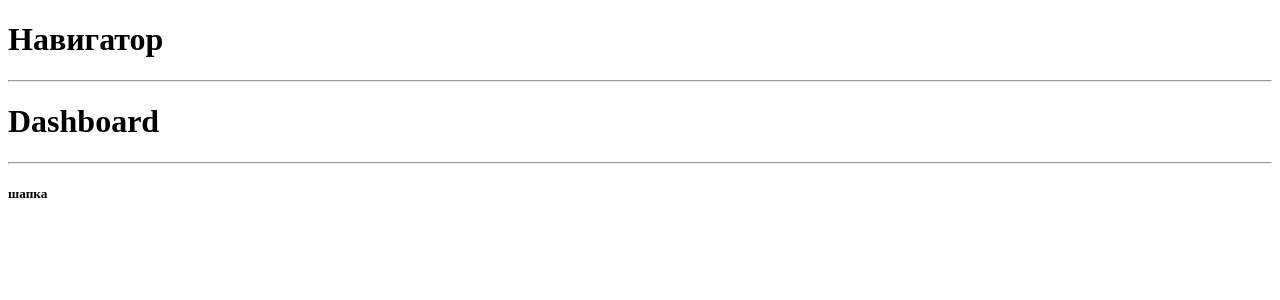
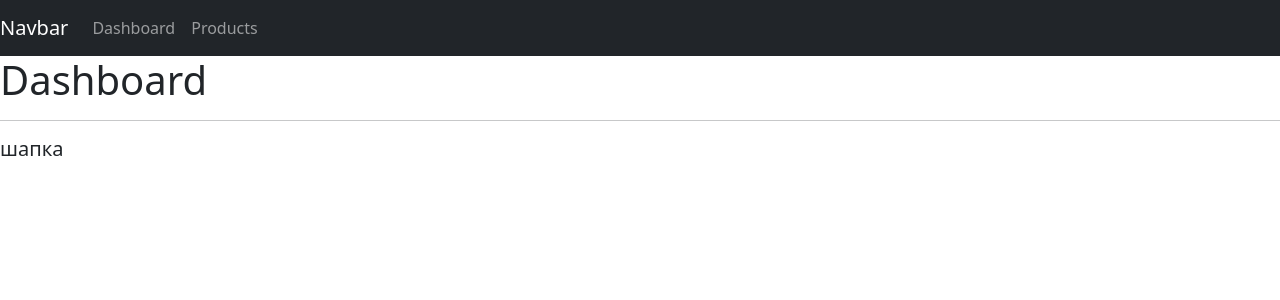
Before and after one commit to dimer3799/customer_management, a Django app: page / in a window 1280 px wide. Shown: the top 300 px of the page. Run offline with Django 3.2, Linux system fonts and the light colour scheme; some libraries are stand-ins or nearby versions.

Commit message:
add html page and struct page

```diff
--- a/accounts/templates/accounts/base.html
+++ b/accounts/templates/accounts/base.html
@@ -2,13 +2,18 @@
 <html>
 <head>
     <title>CRM</title>
+    <link href="https://cdn.jsdelivr.net/npm/bootstrap@5.0.0-beta1/dist/css/bootstrap.min.css" rel="stylesheet" integrity="sha384-giJF6kkoqNQ00vy+HMDP7azOuL0xtbfIcaT9wjKHr8RbDVddVHyTfAAsrekwKmP1" crossorigin="anonymous">
+
 </head>
 <body>
-    <h1>Навигатор</h1>
-    <hr>
+    {% include "accounts/navbar.html" %}
     {% block content %}
     {% endblock %}
     <hr>
     <h5>шапка</h5>
 </body>
+<script src="https://cdn.jsdelivr.net/npm/bootstrap@5.0.0-beta1/dist/js/bootstrap.bundle.min.js" integrity="sha384-ygbV9kiqUc6oa4msXn9868pTtWMgiQaeYH7/t7LECLbyPA2x65Kgf80OJFdroafW" crossorigin="anonymous"></script>
+<script src="https://cdn.jsdelivr.net/npm/@popperjs/core@2.5.4/dist/umd/popper.min.js" integrity="sha384-q2kxQ16AaE6UbzuKqyBE9/u/KzioAlnx2maXQHiDX9d4/zp8Ok3f+M7DPm+Ib6IU" crossorigin="anonymous"></script>
+<script src="https://cdn.jsdelivr.net/npm/bootstrap@5.0.0-beta1/dist/js/bootstrap.min.js" integrity="sha384-pQQkAEnwaBkjpqZ8RU1fF1AKtTcHJwFl3pblpTlHXybJjHpMYo79HY3hIi4NKxyj" crossorigin="anonymous"></script>
+
 </html>
--- /dev/null
+++ b/accounts/templates/accounts/navbar.html
@@ -0,0 +1,18 @@
+<nav class="navbar navbar-expand-lg navbar-dark bg-dark">
+    <a class="navbar-brand" href="#">Navbar</a>
+    <button class="navbar-toggler" type="button" data-toggle="collapse" data-target="#navbarSupportedContent" aria-controls="navbarSupportedContent" aria-expanded="false" aria-label="Toggle navigation">
+      <span class="navbar-toggler-icon"></span>
+    </button>
+
+    <div class="collapse navbar-collapse" id="navbarSupportedContent">
+      <ul class="navbar-nav mr-auto">
+        <li class="nav-item active">
+          <a class="nav-link" href="#">Dashboard </a>
+        </li>
+        <li class="nav-item">
+          <a class="nav-link" href="#">Products</a>
+        </li>
+
+    </ul>
+    </div>
+  </nav>
```
Also changed, not shown: accounts/templates/accounts/status.html (added), db.sqlite3.
